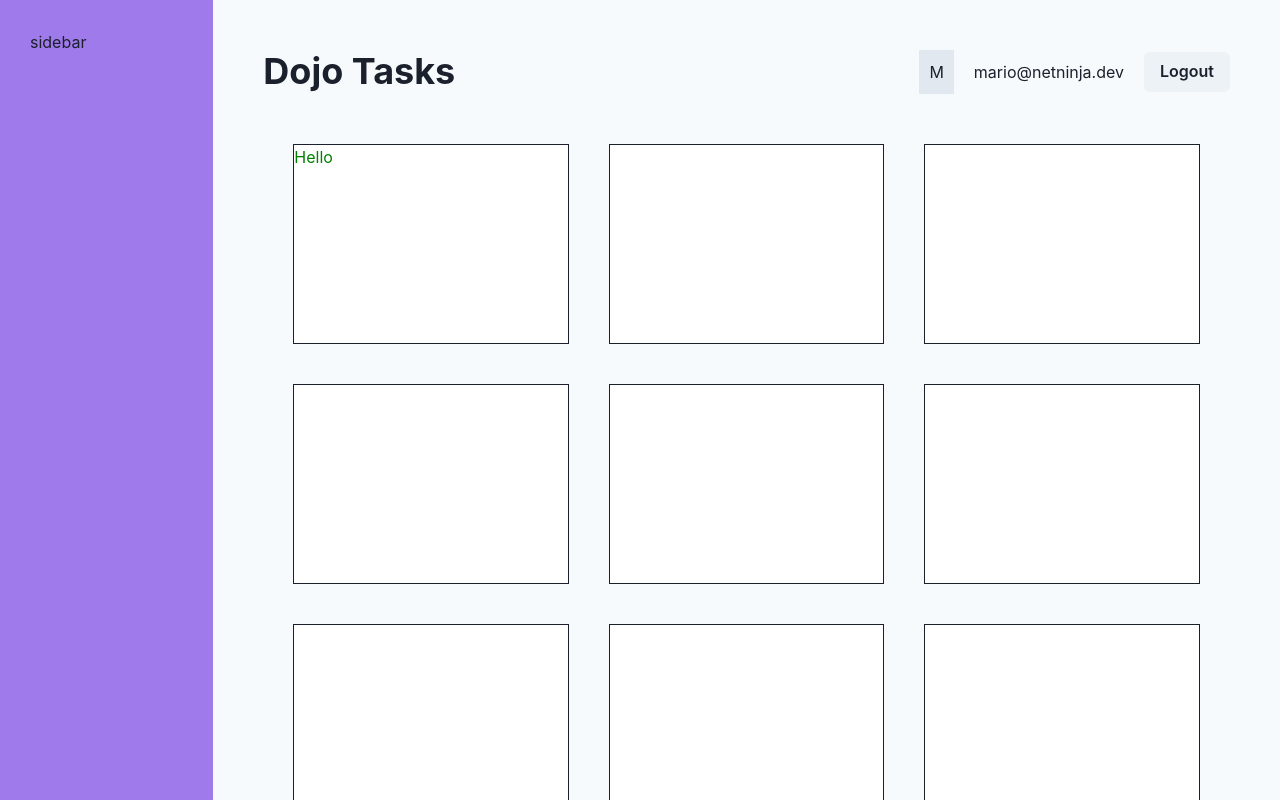
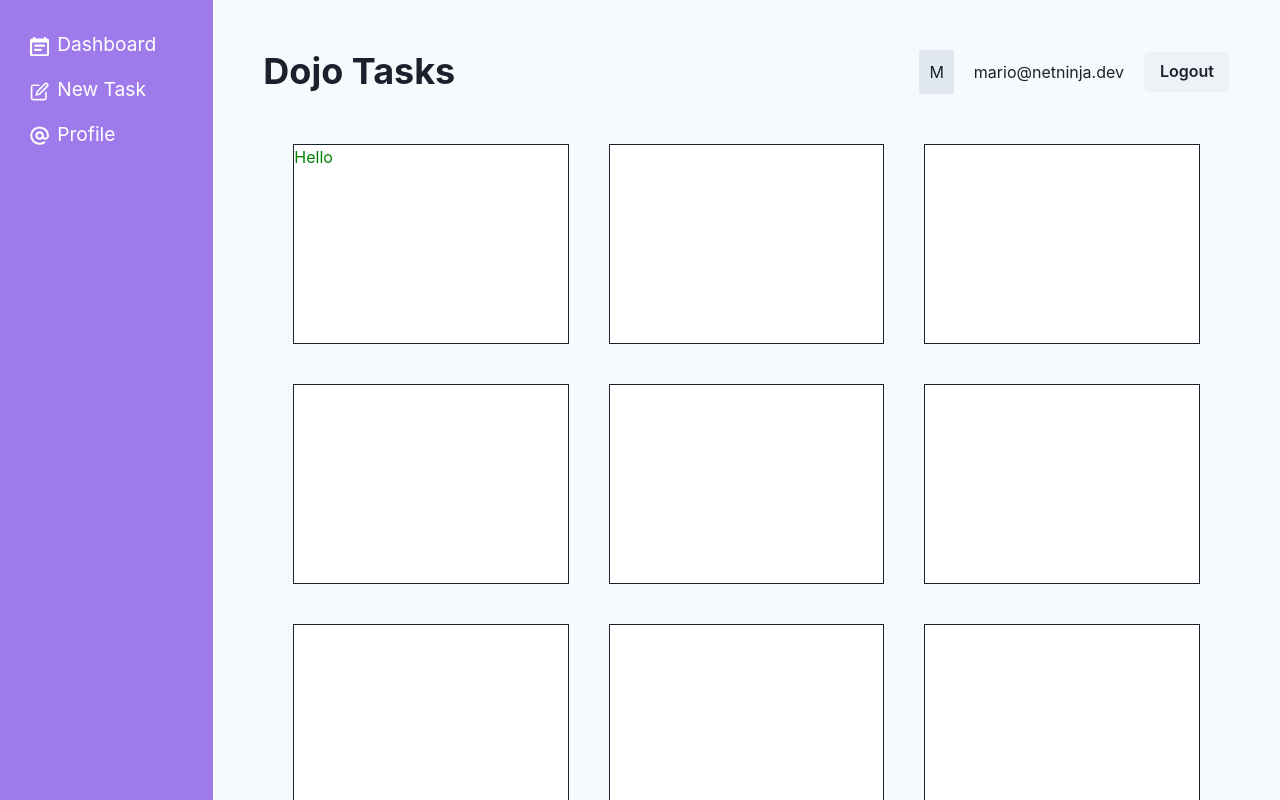
Before and after one commit to renanrgarcia/chakraui-course, a React (Vite) app in the folder chakraui-starter-project/: page / in a window 1280 px wide. Shown: the top 800 px of the page. Built offline with nearby package versions, Linux system fonts and the light colour scheme.

Commit message:
lesson-6

```diff
--- a/chakraui-starter-project/package.json
+++ b/chakraui-starter-project/package.json
@@ -9,6 +9,7 @@
     "preview": "vite preview"
   },
   "dependencies": {
+    "@chakra-ui/icons": "^2.2.4",
     "@chakra-ui/react": "^2.4.1",
     "@emotion/react": "^11.10.5",
     "@emotion/styled": "^11.10.5",
--- /dev/null
+++ b/chakraui-starter-project/src/components/SideBar.jsx
@@ -0,0 +1,28 @@
+import { List, ListIcon, ListItem } from "@chakra-ui/react";
+import { NavLink } from "react-router-dom";
+import { AtSignIcon, CalendarIcon, EditIcon } from "@chakra-ui/icons";
+
+export default function SideBar() {
+  return (
+    <List color="white" fontSize="1.2em" spacing={4}>
+      <ListItem>
+        <NavLink to="/">
+          <ListIcon as={CalendarIcon} color="white" />
+          Dashboard
+        </NavLink>
+      </ListItem>
+      <ListItem>
+        <NavLink to="/create">
+          <ListIcon as={EditIcon} color="white" />
+          New Task
+        </NavLink>
+      </ListItem>
+      <ListItem>
+        <NavLink to="/profile">
+          <ListIcon as={AtSignIcon} color="white" />
+          Profile
+        </NavLink>
+      </ListItem>
+    </List>
+  )
+}
--- a/chakraui-starter-project/src/layouts/RootLayout.jsx
+++ b/chakraui-starter-project/src/layouts/RootLayout.jsx
@@ -1,6 +1,7 @@
 import { Outlet } from "react-router-dom"
 import Navbar from "../components/Navbar"
 import { Grid, GridItem } from "@chakra-ui/react"
+import SideBar from "../components/SideBar"
 
 export default function RootLayout() {
   return (
@@ -13,7 +14,7 @@
           minH={{ lg: "100vh" }}
           p={{ base: "20px", lg: "30px" }}
         >
-          <span>sidebar</span>
+          <SideBar />
         </GridItem>
         <GridItem
           as="main"
```
Also changed, not shown: 2 other files (tests, documents, lock files or other folders).
